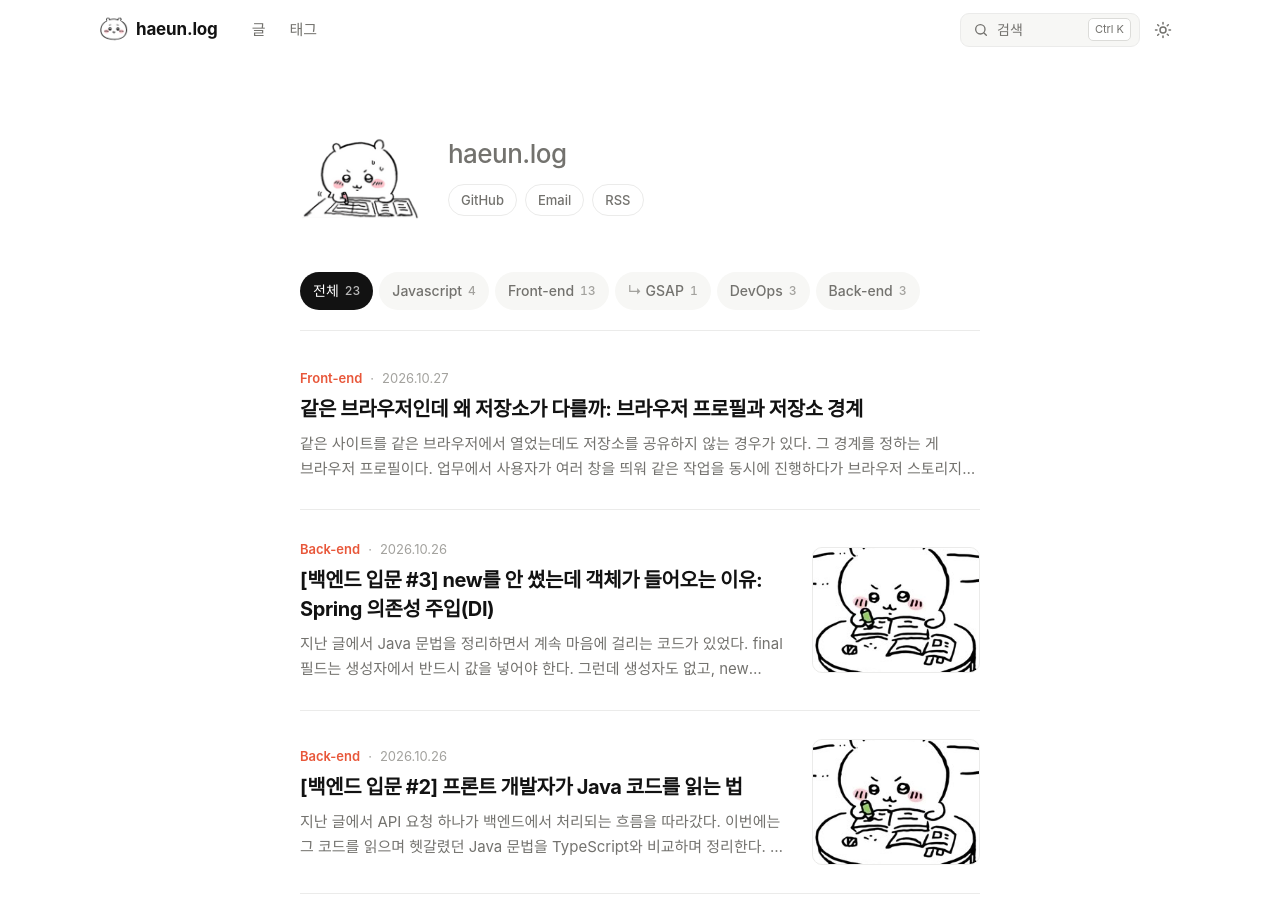
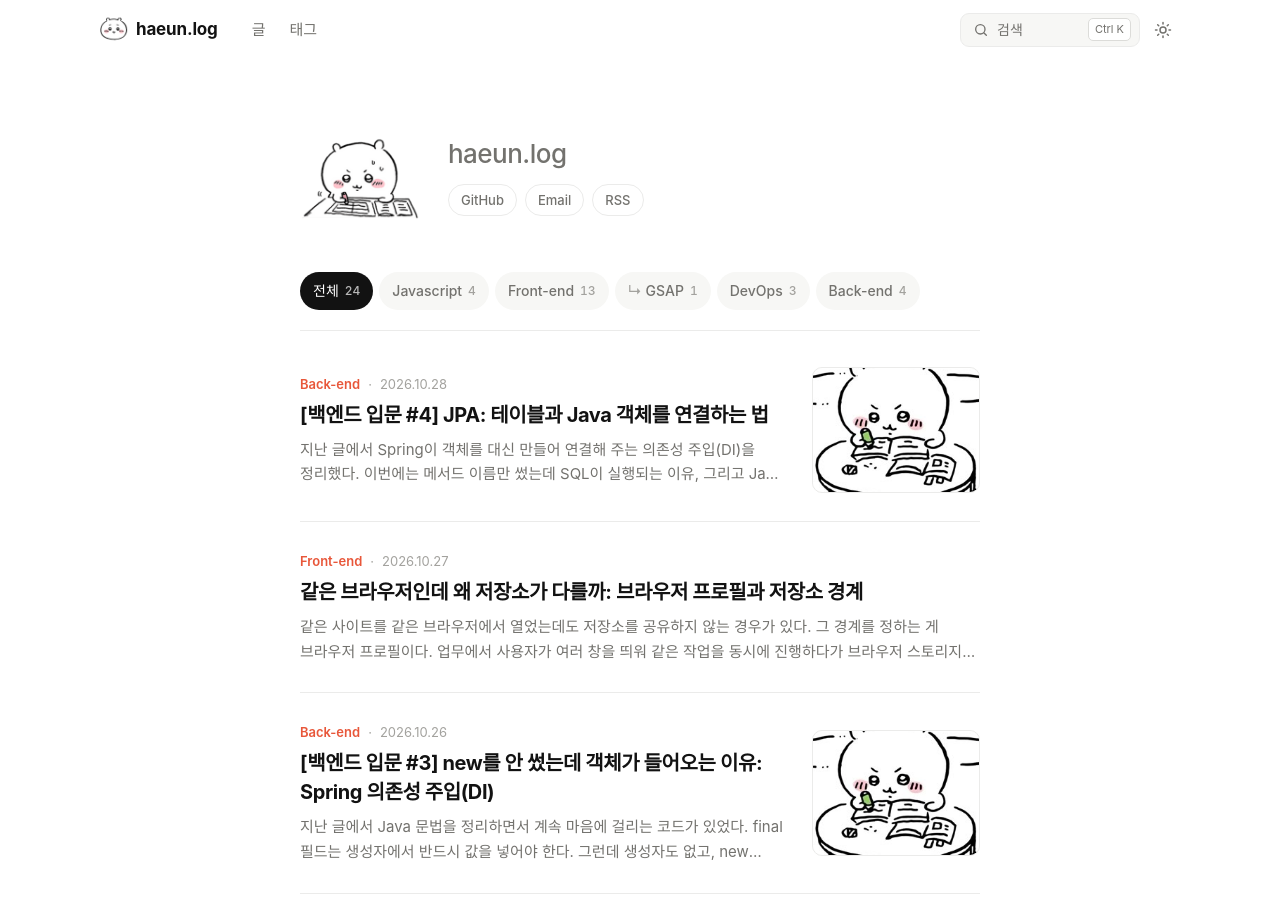
Before and after one commit to OHaEuN/OHaEuN, a Jekyll site: the page built from index.html, in a window 1280 px wide and 900 px high. Built offline with Jekyll 4.4.1, drawn with Linux system fonts in a browser that asks for light colours; nearby versions of some CDN libraries; some web fonts are replaced; some of the changed lines change nothing that is shown.

Commit message:
Add post: [백엔드 입문 #4] JPA

````diff
--- a/_posts/2026-10-26-24.md
+++ b/_posts/2026-10-26-24.md
@@ -203,4 +203,4 @@ public void execute(DeleteFeatureFlagCommand command) {
 | `implements X` | "X가 필요한 곳에 나를 넣어도 돼" |
 {: data-ke-align="alignLeft"}
 
-다음 글에서는 메서드 이름만 써도 SQL이 만들어지는 **JPA**를 공부할 예정이다.
+다음 글에서는 메서드 이름만 써도 SQL이 만들어지는 [**JPA**](/26)를 정리한다.
--- /dev/null
+++ b/_posts/2026-10-28-26.md
@@ -0,0 +1,326 @@
+---
+layout: post
+title: "[백엔드 입문 #4] JPA: 테이블과 Java 객체를 연결하는 법"
+date: 2026-10-28 18:05:00 +0900
+permalink: /26
+category: "Back-end"
+tags: ["백엔드 입문", "JPA", "Spring Data JPA", "Flyway", "Java"]
+thumbnail: /assets/posts/26/thumbnail.jpg
+image: /assets/posts/26/thumbnail.jpg
+description: "지난 글에서 Spring이 객체를 대신 만들어 연결해 주는 의존성 주입(DI)을 정리했다. 이번에는 메서드 이름만 썼는데 SQL이 실행되는 이유, 그리고 Java 객체가 DB 테이블과 어떻게 연결되는지 JPA를 정리한다."
+---
+
+[지난 글](/24)에서 Spring이 객체를 대신 만들어 연결해 주는 의존성 주입(DI)을 정리했다. 이번에는 그동안 그냥 넘어갔던 부분을 정리한다. **`existsByDetailInformationCode`처럼 메서드 이름만 썼는데 SQL이 실행되는 이유**, 그리고 Java 객체가 DB 테이블과 어떻게 연결되는지다.
+
+> 글에 나오는 코드는 이해를 돕기 위해 일부 단순화했다.
+
+---
+
+## JPA가 하는 일
+
+DB는 표(테이블)로 데이터를 저장하고, Java는 객체로 다룬다. 둘을 잇는 방법은 두 가지다.
+
+```java
+// JPA 없이: SQL을 직접 쓰고, 결과를 손으로 객체에 옮김
+ResultSet rs = db.query("SELECT * FROM feature_flag WHERE feature_flag_id = ?", 12);
+FeatureFlag flag = new FeatureFlag();
+flag.setCode(rs.getString("feature_flag_identifier_code"));
+...
+
+// JPA 사용: 객체 단위로 요청하면 SQL 생성과 변환을 대신 해 줌
+FeatureFlag flag = featureFlagJpaRepository.findById(12L);
+```
+
+`fetch` 응답을 손으로 파싱하는 대신 **Prisma 같은 ORM**을 쓰는 것과 같다. JPA도 ORM(Object-Relational Mapping)이다.
+
+---
+
+## ① 테이블과 Entity를 나란히 놓고 보기
+
+실제 테이블 정의:
+
+```sql
+CREATE TABLE `feature_flag` (
+  `feature_flag_id` bigint NOT NULL AUTO_INCREMENT,
+  `feature_flag_identifier_code` varchar(300) NOT NULL,
+  `feature_flag_status` varchar(50) NOT NULL,
+  `feature_flag_name` varchar(50) NOT NULL,
+  `feature_flag_description` varchar(500) DEFAULT NULL,
+  `registered_at` datetime NOT NULL,
+  `created_by` bigint NOT NULL,
+  `updated_by` bigint NOT NULL,
+  PRIMARY KEY (`feature_flag_id`)
+);
+```
+
+이 테이블과 연결된 Entity:
+
+```java
+@Entity                              // "이 클래스는 테이블과 연결된다"
+@Table(name = "feature_flag")        // 어떤 테이블과?
+public class FeatureFlag {
+
+    @Id                                                  // PRIMARY KEY
+    @GeneratedValue(strategy = GenerationType.IDENTITY)  // AUTO_INCREMENT
+    @Column(name = "feature_flag_id")
+    private Long id;
+
+    @Column(name = "created_by", nullable = false)       // created_by ↔ createdBy
+    private Long createdBy;
+
+    @Column(name = "registered_at", nullable = false)
+    private LocalDateTime registeredAt;                  // datetime ↔ LocalDateTime
+}
+```
+
+`@Column(name = "...")`은 **컬럼 이름과 필드 이름을 짝지어 준다.** DB는 `snake_case`, Java는 `camelCase`를 쓰니까 연결이 필요하다. API 응답의 `created_by`를 프론트에서 `createdBy`로 바꾸는 것과 같은 일이다.
+
+| MySQL | Java |
+|---|---|
+| `bigint` | `Long` |
+| `varchar` | `String` |
+| `datetime` | `LocalDateTime` |
+| `NOT NULL` | `nullable = false` |
+| `AUTO_INCREMENT` | `@GeneratedValue(IDENTITY)` |
+
+`id`가 `long`이 아니라 `Long`(대문자)인 이유도 여기서 이해됐다. `new FeatureFlag(...)`로 만든 직후에는 아직 DB에 저장되지 않아서 번호가 없다(null). 저장하는 순간 DB가 AUTO_INCREMENT로 번호를 매기고, JPA가 그 값을 `id`에 채운다.
+
+---
+
+## ② @Embedded: 테이블은 하나, 객체는 여러 개
+
+Entity를 보면 code, status, name 컬럼이 바로 보이지 않는다. 묶여 있다.
+
+```java
+public class FeatureFlag {
+    @Embedded private FeatureFlagBasicInformation basicInformation;    // name, description
+    @Embedded private FeatureFlagDetailInformation detailInformation;  // code, status
+}
+```
+
+```java
+@Embeddable   // "나는 독립된 테이블이 아니라, 다른 Entity에 끼워 들어간다"
+public class FeatureFlagDetailInformation {
+
+    @Column(name = "feature_flag_identifier_code", length = 300, nullable = false)
+    private String code;
+
+    @Enumerated(value = EnumType.STRING)       // enum을 "ON"/"OFF" 문자열로 저장
+    @Column(name = "feature_flag_status", length = 50, nullable = false)
+    private FeatureFlagStatus status;
+
+    public FeatureFlagDetailInformation(String code) {
+        validateCode(code);                    // 2~100자 검증
+        this.code = code;
+        this.status = FeatureFlagStatus.OFF;   // 처음엔 항상 OFF
+    }
+}
+```
+
+DB에서는 컬럼이 한 줄에 평평하게 나열돼 있지만, Java에서는 관련 있는 것끼리 묶었다.
+
+```
+DB (평평함)                          Java (묶음)
+feature_flag_identifier_code  ──┐
+feature_flag_status           ──┴→  detailInformation { code, status }
+feature_flag_name             ──┐
+feature_flag_description      ──┴→  basicInformation { name, description }
+```
+
+평평한 API 응답을 `{ detail: {...}, basic: {...} }`로 재구성하는 것과 비슷하다. 이렇게 묶으면 "code는 2~100자" 같은 규칙을 code를 가진 객체 안에 둘 수 있다. 생성자에서 검증하니까 **잘못된 code를 가진 객체는 만들어질 수조차 없다.**
+
+---
+
+## ③ @Enumerated(STRING)을 빼먹으면?
+
+`@Enumerated`를 생략하면 JPA는 기본값인 `EnumType.ORDINAL`을 쓴다. **enum을 이름이 아니라 순서 번호로 저장하는** 방식이다.
+
+```java
+public enum FeatureFlagStatus {
+    ON,    // 0번
+    OFF;   // 1번
+}
+```
+
+| 방식 | DB에 저장되는 값 |
+|---|---|
+| `STRING` | `"ON"` / `"OFF"` |
+| `ORDINAL` (기본값) | `0` / `1` |
+
+이미 `"ON"`으로 저장된 데이터가 있는 상태에서 이 줄을 지우면:
+
+1. **조회할 때 에러가 난다.** JPA가 `"ON"`을 숫자로 바꾸려다 실패한다.
+2. **더 무서운 건 저장이다.** 새 플래그를 저장하면 에러 없이 `"1"`이 들어간다. 테이블에 `"ON"`, `"OFF"`, `"0"`, `"1"`이 섞인다.
+
+나중에 누군가 알아채고 `@Enumerated(STRING)`을 다시 붙여도, 이번에는 `"1"`이라는 이름의 enum이 없어서 또 에러가 난다. 그때는 코드만 고쳐서는 안 되고 DB 데이터까지 고쳐야 한다.
+
+> 에러가 나는 버그보다 에러 없이 데이터가 이상해지는 버그가 더 위험하다.
+
+프론트는 새로고침하면 상태가 초기화되지만, DB에 잘못 저장된 데이터는 누군가 직접 고치기 전까지 계속 남는다. 백엔드에서 가장 크게 다르게 느낀 감각이다. 그래서 실무에서는 enum에 거의 항상 `STRING`을 쓴다고 한다. ORDINAL을 쓰면 누가 enum 순서만 바꿔도 DB 데이터의 의미가 통째로 뒤바뀐다.
+
+---
+
+## ④ JpaRepository: 인터페이스만 쓰면 구현이 생긴다
+
+```java
+public interface FeatureFlagJpaRepository extends JpaRepository<FeatureFlag, Long> {
+    //                                                    ↑ Entity    ↑ id 타입
+    List<FeatureFlag> findAllByOrderByIdDesc();
+    boolean existsByDetailInformationCode(String code);
+    Optional<FeatureFlag> findByDetailInformationCode(String code);
+}
+```
+
+`interface`라서 구현이 없다. 그런데도 동작한다. **서버가 켜질 때 Spring Data JPA가 구현체를 자동으로 만들어서 Bean으로 등록**하기 때문이다(지난 글의 DI 덕분에 다른 곳에서 주입받아 쓸 수 있다).
+
+`JpaRepository`를 상속하는 것만으로 기본 메서드가 생긴다.
+
+| 메서드 | SQL |
+|---|---|
+| `save(flag)` | `INSERT` 또는 `UPDATE` |
+| `findById(12L)` | `SELECT ... WHERE feature_flag_id = 12` |
+| `findAll()` | `SELECT * FROM feature_flag` |
+| `delete(flag)` | `DELETE ...` |
+
+### 메서드 이름이 곧 쿼리
+
+직접 선언한 메서드는 **이름을 문법대로 해석해서** SQL을 만든다.
+
+```
+existsByDetailInformationCode(String code)
+└─┬──┘└┬┘└───────┬───────┘└┬─┘
+ exists By  detailInformation .code
+ 존재여부 조건   필드 경로 (Embedded 안으로 들어감)
+```
+
+```sql
+SELECT COUNT(*) > 0 FROM feature_flag
+WHERE feature_flag_identifier_code = ?
+```
+
+주의할 점은 이름이 **DB 컬럼명이 아니라 Java 필드 경로**를 따른다는 것이다. `findByFeatureFlagIdentifierCode`라고 쓰면 그런 필드가 없어서 서버 시작 시 에러가 난다.
+
+---
+
+## 직접 만들어 보기
+
+### 문제 1: ON인 플래그를 전부 조회하기
+
+처음에는 어떻게 써야 할지 감이 오지 않았다. 이미 있는 메서드를 조금씩 고쳐 가는 방식으로 접근하니 풀렸다.
+
+출발점:
+
+```java
+Optional<FeatureFlag> findByDetailInformationCode(String code);
+```
+
+**1단계: 조건 필드를 code → status로 바꾼다.** status도 `detailInformation` 안에 있으니 이름 끝만 바꾸고, 파라미터 타입도 status 필드 타입에 맞춘다.
+
+```java
+Optional<FeatureFlag> findByDetailInformationStatus(FeatureFlagStatus status);
+```
+
+**2단계: 여러 개를 받는다.** ON인 플래그는 여러 개일 수 있다. `Optional`은 "0개 또는 1개"라서 결과가 2개 이상이면 에러가 난다.
+
+```java
+List<FeatureFlag> findAllByDetailInformationStatus(FeatureFlagStatus status);
+```
+
+`All`은 읽기 쉽게 붙인 것이고, JPA는 **이름보다 반환 타입을 보고** 하나를 줄지 여러 개를 줄지 정한다.
+
+```sql
+SELECT * FROM feature_flag WHERE feature_flag_status = 'ON'
+```
+
+### 문제 2: OFF인 플래그를 최신순으로 조회하기
+
+기존 메서드 두 개를 합치면 된다.
+
+```java
+List<FeatureFlag> findAllByOrderByIdDesc();
+List<FeatureFlag> findAllByDetailInformationStatus(FeatureFlagStatus status);
+```
+
+내가 처음 쓴 답:
+
+```java
+findAllByOrderByDetailInformationStatusIdDesc(FeatureFlagStatus status);
+```
+
+재료는 맞았는데 **순서가 틀렸다.**
+
+```
+내 답:  findAll By  OrderBy DetailInformationStatus IdDesc
+정답:   findAll By  DetailInformationStatus  OrderBy IdDesc
+                 └ 조건(WHERE) ┘        └ 정렬(ORDER BY) ┘
+```
+
+```java
+List<FeatureFlag> findAllByDetailInformationStatusOrderByIdDesc(FeatureFlagStatus status);
+```
+
+규칙은 SQL 순서와 같다. **조건(WHERE)이 먼저, 정렬(ORDER BY)이 나중.**
+
+```sql
+SELECT * FROM feature_flag
+WHERE feature_flag_status = 'OFF'    -- By DetailInformationStatus
+ORDER BY feature_flag_id DESC        -- OrderBy IdDesc
+```
+
+내 답을 JPA는 "조건 없이, `detailInformation.status.id`로 정렬"로 읽는다. status에는 `id`가 없으니 서버 시작 시 에러가 난다. 반환 타입(`List<FeatureFlag>`)도 빠뜨렸다. Java 메서드 선언은 항상 `반환타입 이름(파라미터)` 형태다.
+
+### 이름 짓는 공식
+
+```
+반환타입  find(All)  By  [조건 필드들]  OrderBy  [정렬 필드]  Asc|Desc  (파라미터)
+```
+
+| 결과 | 반환 타입 |
+|---|---|
+| 하나 (없을 수도 있음) | `Optional<X>` |
+| 여러 개 | `List<X>` |
+| 있는지만 확인 | `boolean` (`existsBy`) |
+
+조건이 여러 개면 `And`로 잇는다. 다만 이름이 너무 길어지면 읽기 어려워서, 조건이 복잡하면 `@Query`나 QueryDSL로 쿼리를 직접 쓴다고 한다. 메서드 이름 방식은 **조건 1~2개짜리 간단한 조회용**이다.
+
+---
+
+## ⑤ 테이블은 누가 만들까? Flyway 마이그레이션
+
+JPA가 테이블을 자동으로 만들 수도 있지만, 실무 프로젝트에서는 **SQL 파일로 직접 관리**하고 있었다.
+
+```
+src/main/resources/db/migration/
+  V202605200001__initial_schema.sql              ← 초기 테이블
+  V202607020001__add_featureflag_deleted_at.sql  ← 나중에 컬럼 추가
+```
+
+파일 이름 앞의 `V날짜번호`가 버전이고, Flyway라는 도구가 아직 실행 안 된 파일을 순서대로 DB에 적용한다. **DB용 git 커밋 기록**이라고 생각하면 된다.
+
+재미있던 점: 초기 스키마의 `feature_flag` 테이블에는 `deleted_at` 컬럼이 없었다. soft delete는 나중에 추가됐고, 그때 이 파일이 생겼다.
+
+```sql
+ADD COLUMN deleted_at datetime DEFAULT NULL COMMENT '삭제일시';
+...
+ADD UNIQUE KEY uk_feature_flag_01 (feature_flag_identifier_code, (if(deleted_at is null, true, null)));
+```
+
+마지막 줄은 "code는 중복되면 안 되는데, **삭제된 것끼리는 중복돼도 된다**"는 제약이다. soft delete는 지운 행이 남아 있어서, 같은 code로 새 플래그를 만들면 DB가 중복이라고 막는다. 그 문제를 해결한 것이다. [1편](/22)에서 본 soft delete가 DB 설계에도 영향을 준 사례다.
+
+그리고 **Entity에 필드를 추가하는 것만으로는 DB가 바뀌지 않는다.** 컬럼을 추가하려면 마이그레이션 SQL과 Entity 필드를 둘 다 바꿔야 한다. 프론트에서 API 응답 타입만 바꿔도 서버 응답은 안 바뀌는 것과 같다.
+
+---
+
+## 정리
+
+| 개념 | 하는 일 | 프론트 비유 |
+|---|---|---|
+| `@Entity` + `@Table` | 클래스 ↔ 테이블 연결 | Prisma model |
+| `@Column(name=...)` | 필드 ↔ 컬럼 연결 | snake → camel 변환 |
+| `@Embedded` / `@Embeddable` | 컬럼 여러 개를 객체 하나로 묶음 | 평평한 응답을 중첩 객체로 재구성 |
+| `@Enumerated(STRING)` | enum을 이름으로 저장 | — |
+| `JpaRepository` | 기본 CRUD 자동 제공 | 자동 생성된 API 클라이언트 |
+| `findBy...` 이름 | 이름으로 쿼리 생성 | — |
+| Flyway 마이그레이션 | 테이블 구조 변경 이력 | DB용 git 커밋 |
+
+다음 글에서는 **트랜잭션(`@Transactional`)** 을 정리한다. save를 안 불러도 저장되는 변경 감지가 정확히 언제 일어나는지, 중간에 에러가 나면 왜 앞에서 저장한 것까지 취소되는지 알아볼 예정이다.
````
Also changed, not shown: assets/posts/26/thumbnail.jpg (added).
